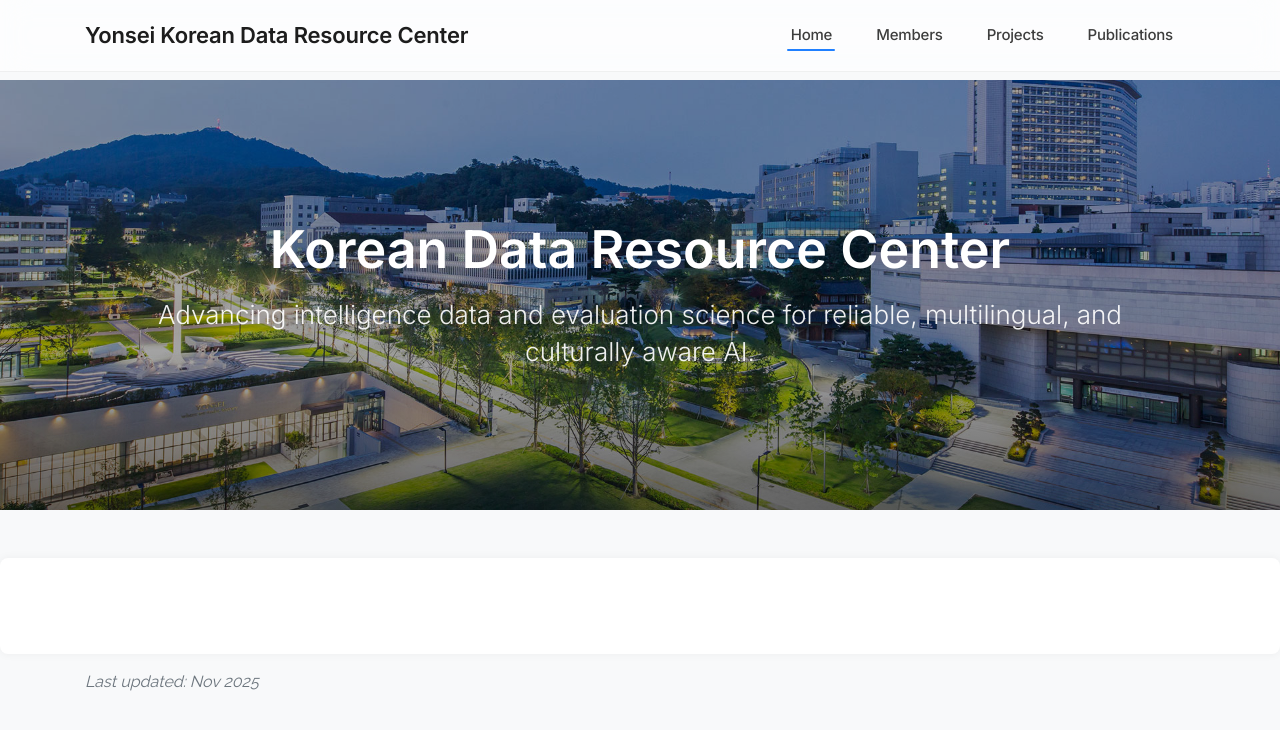
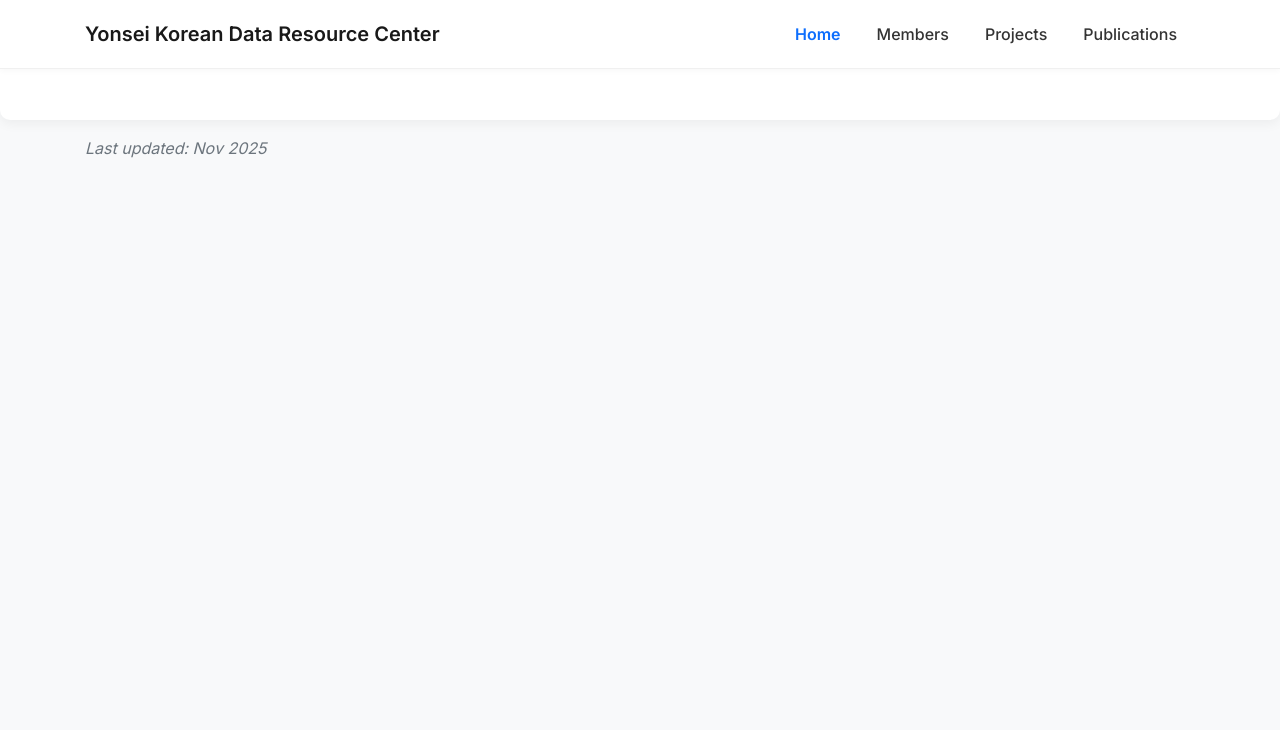
Before and after one commit to wangxiaonan-git/kdarc-lab, a Jekyll site: the page built from index.html, in a window 1280 px wide. Shown: the top 730 px of the page. Built offline with Jekyll 4.4.1, drawn with Linux system fonts in a browser that asks for light colours.

Commit message:
Update default.html

```diff
--- a/_layouts/default.html
+++ b/_layouts/default.html
@@ -6,145 +6,115 @@
   <title>Korean Data Resource Center</title>
 
   <!-- Google Fonts -->
-  <link href="https://fonts.googleapis.com/css2?family=Raleway:wght@400;600;700&display=swap" rel="stylesheet" />
   <link href="https://fonts.googleapis.com/css2?family=Inter:wght@300;400;500;600&display=swap" rel="stylesheet" />
 
-  <!-- Bootstrap & Global -->
+  <!-- Bootstrap -->
   <link rel="stylesheet" href="https://stackpath.bootstrapcdn.com/bootstrap/4.5.2/css/bootstrap.min.css" />
-  <link rel="stylesheet" href="/kdarc-lab/assets/css/global.css" />
 
+  <!-- Global custom CSS -->
   <style>
-    /* ===== 全站字体 ===== */
     body {
-      font-family: 'Raleway', sans-serif;
+      font-family: 'Inter', sans-serif;
       background-color: #f8f9fa;
     }
 
-    /* ===== 顶部 Hero Banner ===== */
-    .hero-banner {
-      width: 100%;
-      height: 430px;
-      background-image: url('/kdarc-lab/assets/images/background/background1.jpg');
-      background-size: cover;
-      background-position: center 25%;
-      background-repeat: no-repeat;
-      position: relative;
-      display: flex;
-      justify-content: center;
-      align-items: center;
-      overflow: hidden;
+    /* ===== Navbar 统一高端设计 ===== */
+    .navbar {
+      padding: 12px 0;
+      background: white !important;
+      border-bottom: 1px solid rgba(0,0,0,0.06);
+      box-shadow: 0 2px 6px rgba(0,0,0,0.03);
     }
 
-    /* ===== 底部 Blur Gradient（高端感） ===== */
-.hero-gradient {
-  position: absolute;
-  bottom: 0;
-  left: 0;
-  width: 100%;
-  height: 160px;
-  background: linear-gradient(
-    to bottom,
-    rgba(0,0,0,0) 0%,
-    rgba(0,0,0,0.38) 100%
-  );
-  z-index: 1;
-}
-
-
-    /* ===== 黑色 Overlay（增强对比） ===== */
-    .hero-overlay {
-      position: absolute;
-      top: 0;
-      left: 0;
-      width: 100%;
-      height: 100%;
-      background: rgba(0, 0, 0, 0.28);
-      z-index: 0;
+    .navbar-brand {
+      font-weight: 600;
+      font-size: 20px;
     }
 
-    /* ===== Banner 文字区域 ===== */
-    .hero-center {
+    /* Menu 字体 */
+    .nav-link {
+      font-weight: 500;
+      font-size: 16px;
+      color: #333 !important;
+      padding: 10px 18px !important;
       position: relative;
-      z-index: 3;
-      text-align: center;
-      color: white;
-      padding: 0 20px;
-      max-width: 1200px;
-      margin: 0 auto;
-
-      /* 淡入动画 */
-      animation: fadeIn 1.2s ease-out forwards;
-      opacity: 0;
+      transition: all 0.25s ease;
     }
 
-    .hero-center h1 {
-      font-family: "Inter", "Helvetica Neue", Arial, sans-serif !important;
-      font-size: 52px;
-      font-weight: 600;
-      margin-bottom: 14px;
+    /* Hover 蓝色光晕特效 */
+    .nav-link:hover {
+      color: #0d6efd !important;
+      text-shadow: 0 0 8px rgba(13,110,253,0.4);
     }
 
-    .hero-center p {
-      font-family: "Inter", "Helvetica Neue", Arial, sans-serif !important;
-      font-size: 26px; /* ← 加大两号 */
-      font-weight: 300;
-      line-height: 1.45;
-      max-width: 1000px;
-      margin: 0 auto;
-      opacity: 0.92;
+    /* Active 状态可选（可删除） */
+    .nav-item.active .nav-link {
+      color: #0d6efd !important;
+      font-weight: 600;
     }
 
-    /* ===== Fade-in 动画 ===== */
-    @keyframes fadeIn {
-      from { opacity: 0; transform: translateY(10px); }
-      to   { opacity: 1; transform: translateY(0); }
+    /* ===== 内容外框（全站统一） ===== */
+    .content-wrapper {
+      max-width: 1450px;
+      margin: 120px auto 60px; /* 顶部有空间避免 navbar 挡住 */
+      padding: 60px;
+      background: white;
+      border-radius: 10px;
+      box-shadow: 0px 4px 12px rgba(0,0,0,0.05);
     }
 
-    /* ===== Container 宽度 ===== */
-    .container-home {
-      max-width: 1450px;
+    /* 宽度统一（全站） */
+    .container-unified {
+      max-width: 1400px;
       margin: 0 auto;
     }
+  </style>
 
-    .container-narrow {
-      max-width: 1200px;
-      margin: 0 auto;
-    }
-
-    /* ===== 白色内容卡片 ===== */
-    .content-wrapper {
-      padding: 100px 0 60px;
-      background-color: white;
-      box-shadow: 0 0 10px rgba(0, 0, 0, 0.05);
-      border-radius: 8px;
-    }
-  </style>
 </head>
 
 <body>
 
-  {% include navbar.html %}
+  <!-- 全站统一 Navbar -->
+  <nav class="navbar navbar-expand-lg navbar-light fixed-top">
+    <div class="container">
+      <a class="navbar-brand" href="/kdarc-lab/">
+        Yonsei Korean Data Resource Center
+      </a>
 
-  {% if page.url == "/" %}
-  <div class="hero-banner">
-    <div class="hero-overlay"></div>
-    <div class="hero-gradient"></div>
+      <button class="navbar-toggler" type="button" data-toggle="collapse" data-target="#navbarNav">
+        <span class="navbar-toggler-icon"></span>
+      </button>
 
-    <div class="hero-center">
-      <h1>Korean Data Resource Center</h1>
+      <div class="collapse navbar-collapse" id="navbarNav">
+        <ul class="navbar-nav ml-auto">
 
-      <p>
-        Advancing intelligence data and evaluation science for reliable, multilingual, and culturally aware AI.
-      </p>
+          <li class="nav-item {% if page.url == '/' %}active{% endif %}">
+            <a class="nav-link" href="/kdarc-lab/">Home</a>
+          </li>
+
+          <li class="nav-item {% if page.url contains 'members' %}active{% endif %}">
+            <a class="nav-link" href="/kdarc-lab/members.html">Members</a>
+          </li>
+
+          <li class="nav-item {% if page.url contains 'projects' %}active{% endif %}">
+            <a class="nav-link" href="/kdarc-lab/projects.html">Projects</a>
+          </li>
+
+          <li class="nav-item {% if page.url contains 'publications' %}active{% endif %}">
+            <a class="nav-link" href="/kdarc-lab/publications.html">Publications</a>
+          </li>
+
+        </ul>
+      </div>
     </div>
-  </div>
-  {% endif %}
+  </nav>
 
-  <!-- 主体内容 -->
-  <div class="{% if page.url == '/' %}container-home{% else %}container-narrow{% endif %} content-wrapper mt-5 px-4 py-5">
+  <!-- 全站统一内容外框 -->
+  <div class="container-unified content-wrapper">
     {{ content }}
   </div>
 
+  <!-- Footer（可保持你自己的） -->
   {% include footer.html %}
 
   <!-- JS -->
@@ -153,3 +123,7 @@
 
 </body>
 </html>
+
+
+</body>
+</html>
```
